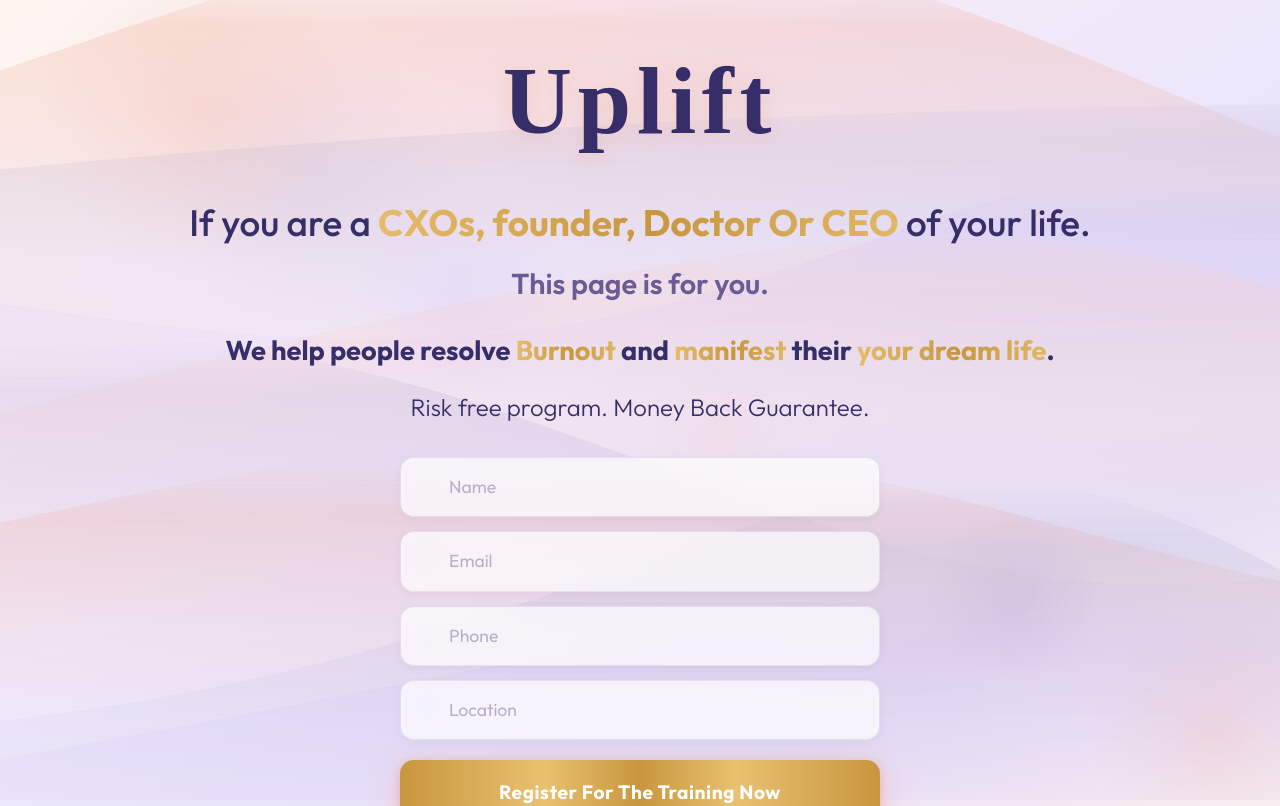
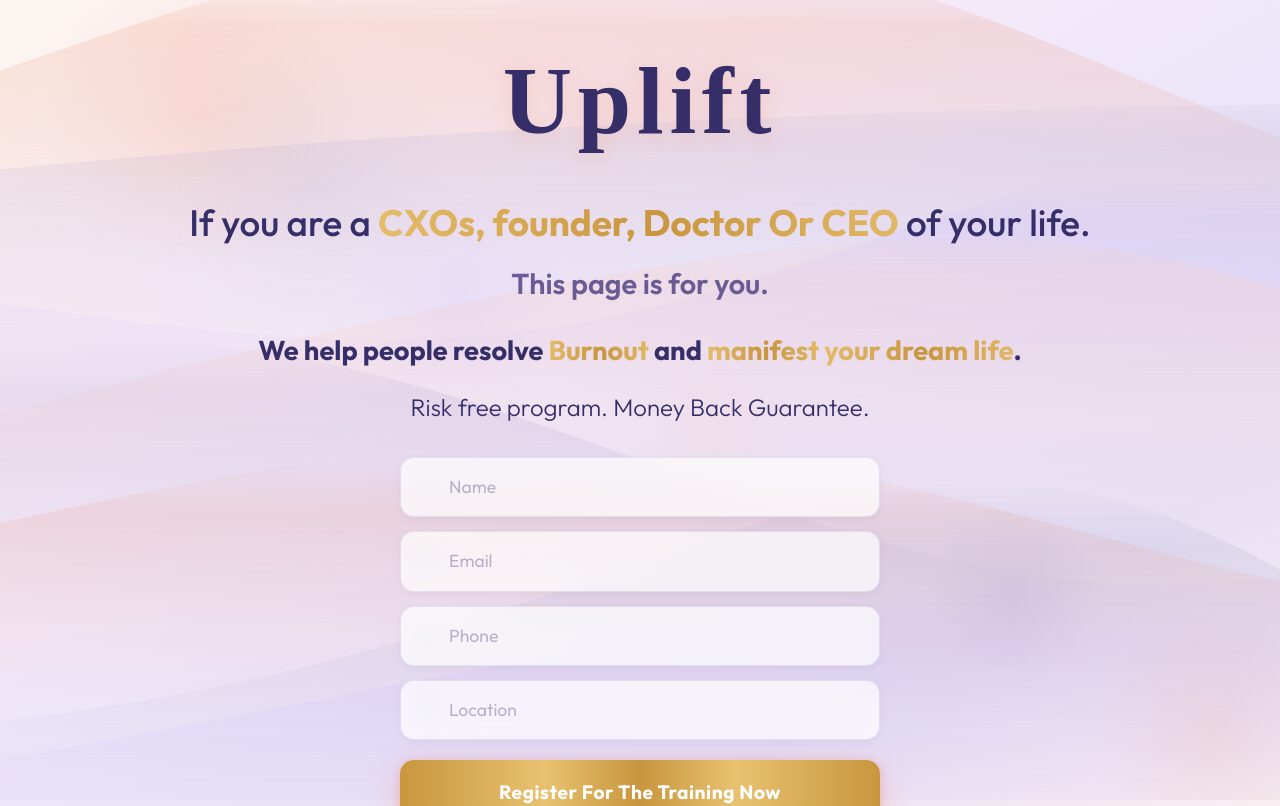
Before and after one commit to Roy-08/landing, a Next.js app: page / in a window 1280 px wide. Shown: the top 806 px of the page. Built offline with nearby package versions, Linux system fonts and the light colour scheme; a web font is replaced by a local one.

Commit message:
Update page.tsx

```diff
--- a/app/page.tsx
+++ b/app/page.tsx
@@ -306,7 +306,7 @@ export default function ObtainPage() {
             <span className="shimmer-text" style={{ fontWeight: 700 }}>Burnout</span>{" "}
             and{" "}
             <span className="shimmer-text" style={{ fontWeight: 700 }}>manifest</span>{" "}
-            their{" "}
+            {" "}
             <span className="shimmer-text" style={{ fontWeight: 700 }}>your dream life</span>.
           </p>
 
```
